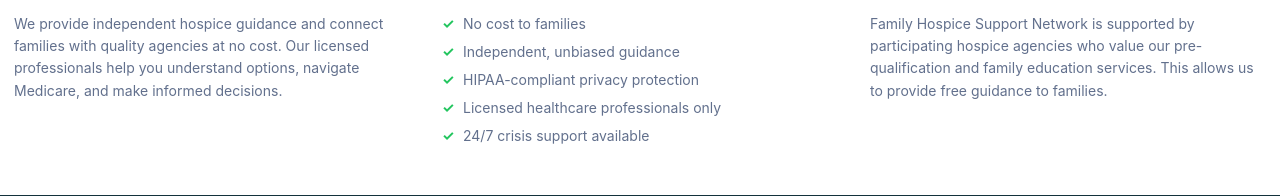
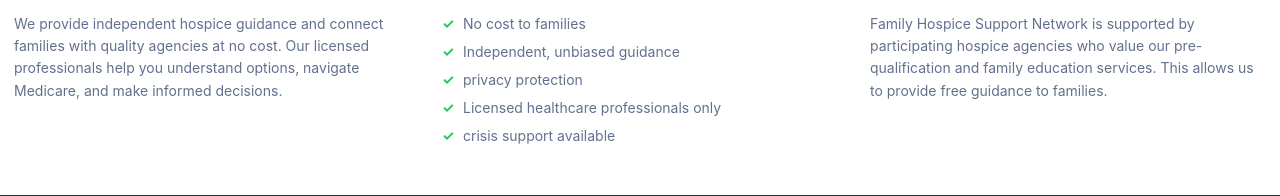
Before and after one commit to sai999-dev/hospice-frontend, a React (Vite) app: page / in a window 1280 px wide. Shown: the part 902-1098 px from the top of the page. Built offline with nearby package versions, Linux system fonts and the light colour scheme; no server answers.

Commit message:
Update TrustSection.jsx

```diff
--- a/src/components/TrustSection.jsx
+++ b/src/components/TrustSection.jsx
@@ -12,7 +12,7 @@
           <div>
             <h3 className="text-[#13323b] text-[20px] mb-4 font-semibold">Our Promise to You</h3>
             <ul className="list-none p-0 m-0">
-              {['No cost to families','Independent, unbiased guidance','HIPAA-compliant privacy protection','Licensed healthcare professionals only','24/7 crisis support available'].map((item) => (
+              {['No cost to families','Independent, unbiased guidance','privacy protection','Licensed healthcare professionals only','crisis support available'].map((item) => (
                 <li key={item} className="relative pl-6 mb-2 text-[#62708d] leading-[1.5]">
                   <span className="absolute left-0 text-[#22c55e] font-bold">✓</span>
                   {item}
```
